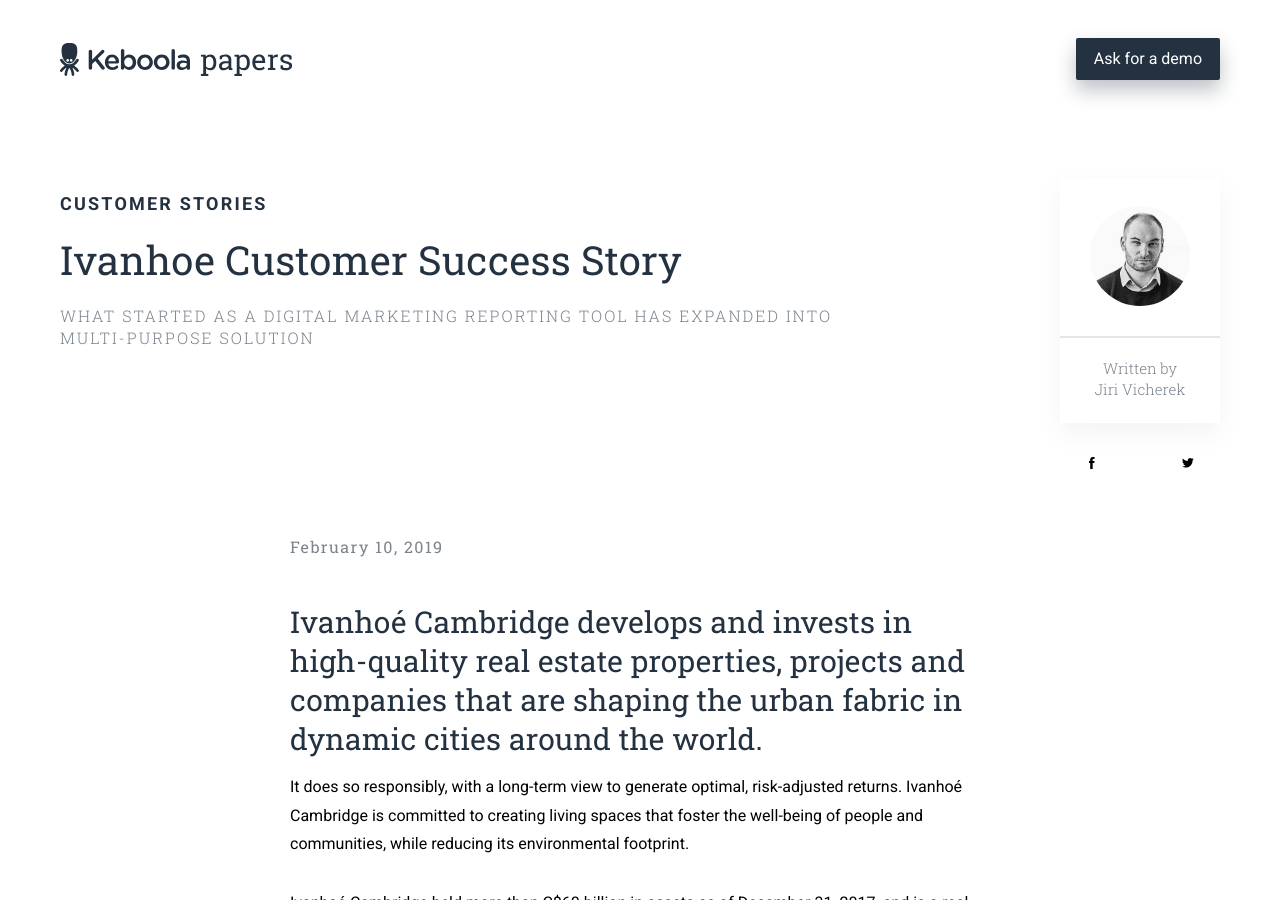
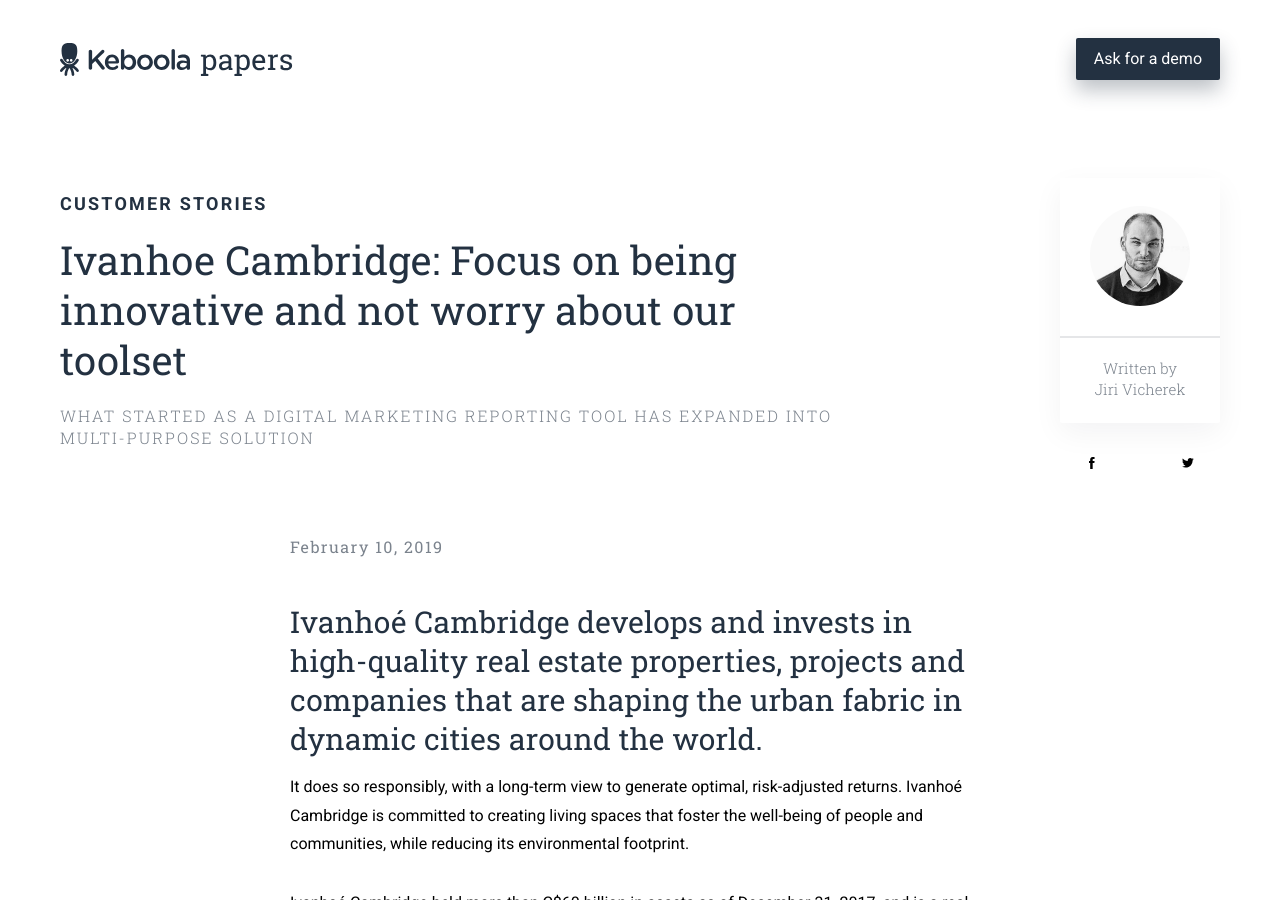
Before and after one commit to keboola/blog, a Jekyll site: the page built from _posts/2019-02-10-ivanhoe-customer-success-story.md, in a window 1280 px wide and 900 px high. Built offline with Jekyll 4.4.1, drawn with Linux system fonts in a browser that asks for light colours; nearby versions of some CDN libraries.

Commit message:
Update from Forestry.io Martin Karasek updated _posts/2019-02-10-ivanhoe-customer-success-story.md

```diff
--- a/_posts/2019-02-10-ivanhoe-customer-success-story.md
+++ b/_posts/2019-02-10-ivanhoe-customer-success-story.md
@@ -2,7 +2,7 @@
 layout: post
 categories: customer-stories
 permalink: ivanhoe-customer-story
-title: Ivanhoe Customer Success Story
+title: 'Ivanhoe Cambridge: Focus on being innovative and not worry about our toolset'
 perex: What started as a Digital Marketing reporting tool has expanded into multi-purpose
   solution
 date: 2019-02-10 23:00:00 +0000
```
